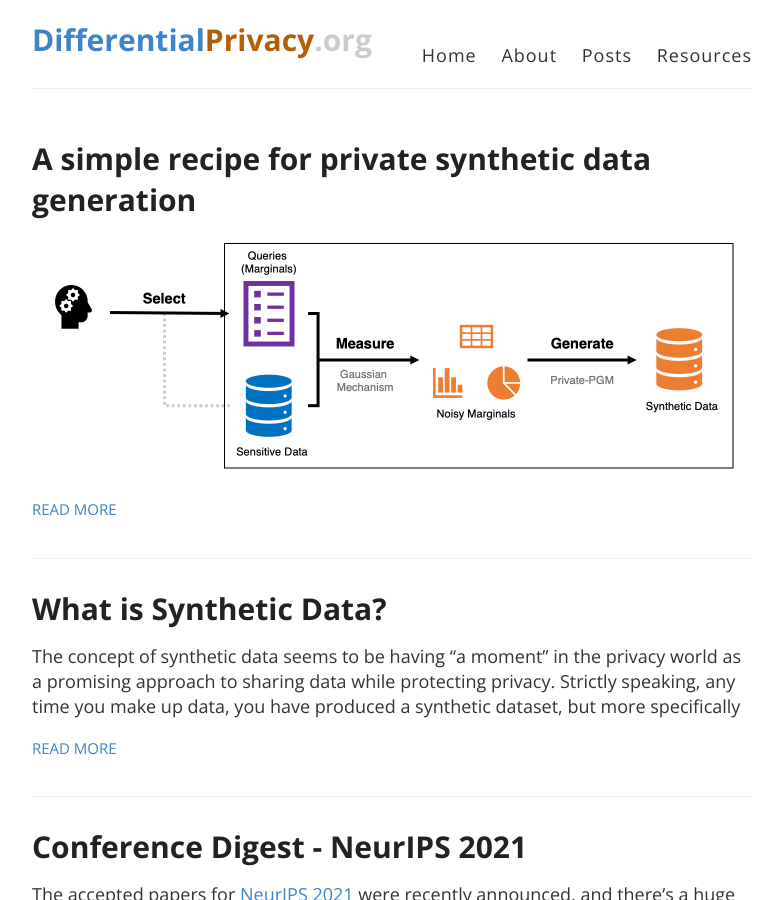
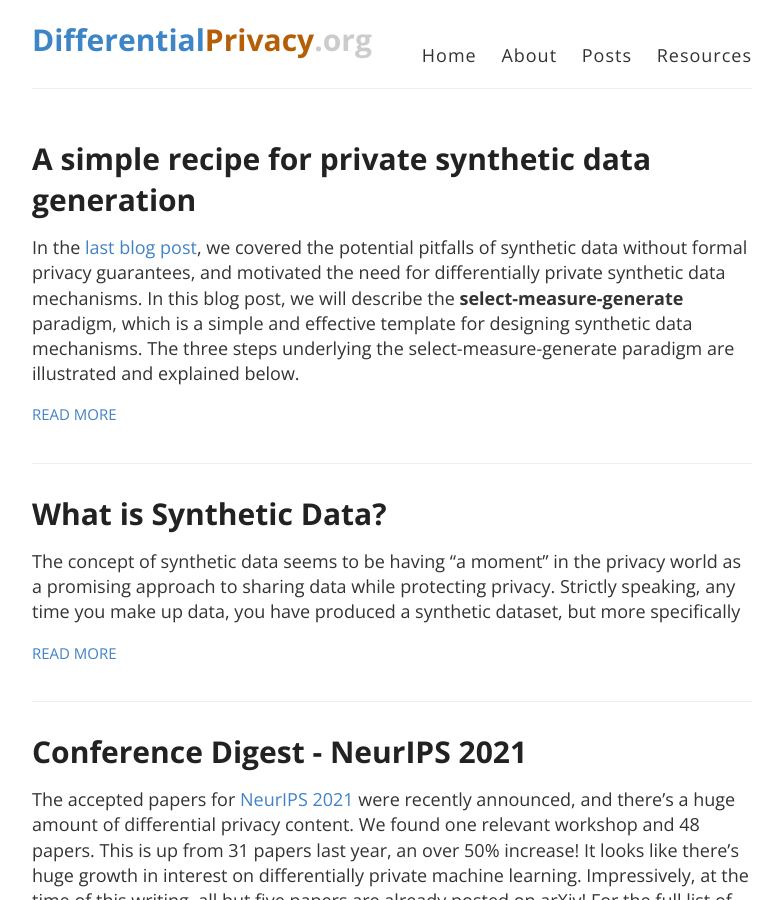
Before and after one commit to differentialprivacy/differentialprivacy, a Jekyll site: the page built from index.html, in a window 1280 px wide and 900 px high. Shown: the whole window, without its empty margins (248-1031 px from the left). Built offline with Jekyll 4.4.1, drawn with Linux system fonts in a browser that asks for light colours; some of the changed lines change nothing that is shown.

Commit message:
comments

```diff
--- a/_posts/2022-01-24-synth-data-1.md
+++ b/_posts/2022-01-24-synth-data-1.md
@@ -9,24 +9,21 @@
 categories: [Surveys]
 ---
 
+
+In the [last blog post](https://differentialprivacy.org/synth-data-0/), we covered the potential pitfalls of synthetic data without formal privacy guarantees, and motivated the need for differentially private synthetic data mechanisms.  In this blog post, we will describe the **select-measure-generate** paradigm, which is a simple and effective template for designing synthetic data mechanisms.  The three steps underlying the select-measure-generate paradigm are illustrated and explained below.
+
 ![](/images/select-measure-reconstruct.png)
-
-In the [last blog post](https://differentialprivacy.org/synth-data-0/), we covered the potential pitfalls of synthetic data without formal privacy guarantees, and motivated the need for differentially private synthetic data mechanisms.  Many mechanisms for this problem follow the so-called **select-measure-generate** paradigm.  The three steps underlying the select-measure-generate paradigm are illustrated in the figure above, and explained below.
 
 1. **Select** a collection of queries to measure --- typically low-dimensional marginals.
 2. **Measure** the selected queries privately using a noise-addition mechanism.
-3. **Generate** synthetic data that best explains the noisy measurements.
+3. **Generate** synthetic data that best explains the noisy measurements.[^0]
+
+[^0]: The Generate step is a post-processing of already privatized noisy marginals, and therefore the privacy analysis only needs to reason about the first two steps.
 
 Mechanisms in this class differ primarily in their methodology for selecting queries and their algorithm for generating synthetic data from noisy measurements.  The focus of this blog post is the final **Generate** step.  Specifically, we will explore different ways in which one can model data distributions for the purpose of generating synthetic data, outlining the qualitative pros and cons of each method. We will then introduce the **[Marginal-Based Inference (MBI)](https://github.com/ryan112358/private-pgm){:target="_blank"}** repository that provides methods that, given some set of noisy measurements, enables users to generate synthetic data in a generic and scalable way.
 
-Separating the Generate subroutine from the existing synthetic data generation mechanisms greatly simplifies the design space of new differentially private mechanisms.  It allows the mechanism designer to focus on *selecting the queries* to maximize utility of the synthetic data, rather than *how to generate synthetic data* that explain the noisy measurements well.  Both are challenging problems, and MBI provides principled solutions to the latter problem, while exposing a simple interface that can be readily adopted by mechanism designers.
 
-
-After reading this blog post you will:
-
-* Understand how different methods for Generate are related and differ.
-* Be able to use MBI to design your first synthetic data mechanism.
-* Be ready to compete in the next synthetic data competition!
+Separating the Generate subroutine from the existing synthetic data generation mechanisms greatly simplifies the design space of new differentially private mechanisms.  It allows the mechanism designer to focus on *selecting the queries* to maximize utility of the synthetic data, rather than *how to generate synthetic data* that explain the noisy measurements well.  Both are challenging technical problems that require different techniques to solve, and MBI provides principled solutions to the latter problem, while exposing an interface that can be readily adopted by mechanism designers.
 
 # The Generate Subproblem: A Unifying View
 
@@ -34,7 +31,7 @@
 
 \\\[ \hat{D} \in \text{arg} \max\_{D \in \mathcal{D}} \log \mathbb{P}[\mathcal{M}(D) = y] \tag{0} \\\]
 
-This is a high-dimensional discrete optimization problem, and is generally infeasible to solve in practice, even in low-dimensional settings.  It is common to consider the relaxed problem that instead optimizes over the set of *probability distributions*:
+This is a high-dimensional discrete optimization problem, and is generally intractable to solve in practice, even in low-dimensional settings.  It is common to consider the relaxed problem that instead optimizes over the set of *probability distributions* \\\( \mathcal{S} \\\):
 
 [^1]: Here we assume that \\\( \mathcal{M} \\\) is a mechanism with a discrete output space.  In practice, this is always the case because any mechanism implemented on a finite computer must have a discrete output space.  For continuous output spaces, interpret the objective function as a log density rather than a log probability.
 
@@ -52,7 +49,7 @@
 
 ### Direct
 
-We can attempt to solve Problem \ref{eq1} directly by utilizing any algorithm for convex optimization over the probability simplex, such as multiplicative weights.  This method works well in low-dimensional regimes, although quickly becomes intractable for higher-dimensional domains, where it is generally infeasible to even enumerate all the entries of a single distribution \\\( P \\\), let alone optimize over the space of all distributions.
+We can attempt to solve Problem \ref{eq1} directly by utilizing any algorithm for convex optimization over the probability simplex, such as multiplicative weights.  This method works well in low-dimensional regimes, although quickly becomes intractable for higher-dimensional domains, where it is generally intractable to even enumerate all the entries of a single distribution \\\( P \\\), let alone optimize over the space of all distributions.
 
 Until recently, variants of the direct method were the only general-purpose solutions available for this problem, and as a result, many mechanisms struggled to scale to high-dimensional domains.  Recently, several methods have been proposed that attempt to overcome the curse of dimensionality inherent in the direct approach, which scale by imposing additional assumptions on the mechanism \\\( \mathcal{M} \\\) and/or by relaxing the optimization problem.  A common theme is to restrict attention to a subset of joint distributions which have tractable representations.     The sections below describe these more scalable methods, including the different (implicit) assumptions each method makes, as well as the consequences of those assumptions.
 
@@ -60,7 +57,7 @@
 
 The first method we describe is [PGM](https://arxiv.org/abs/1901.09136){:target="\_blank"}, which was a key component of the first-place solution in the 2018 NIST Differential Privacy [Synthetic Data Competition](https://www.nist.gov/ctl/pscr/open-innovation-prize-challenges/past-prize-challenges/2018-differential-privacy-synthetic){:target="\_blank"} and in both the first and second-place solutions in the follow-up [Temporal Map Competition](https://www.nist.gov/ctl/pscr/open-innovation-prize-challenges/current-and-upcoming-prize-challenges/2020-differential){:target="\_blank"}.
 
-PGM scales by restricting attention to distributions that can be represented as a graphical model \\\( P\_{\theta} \\\).  The key observation of PGM is that when \\\( \mathcal{M} \\\) only depends on \\\( P \\\) through it's low-dimensional marginals, then one of the optimizers of Problem \ref{eq1} is a graphical model with parameters \\\( \theta \\\).  In this case, Problem \ref{eq1} is under-determined and typically has infinitely many solutions.  It turns out that the solution found by PGM has maximum entropy among all solutions to the problem --- a very natural way to break ties among equally good solutions. Remarkably, these facts are true for any dataset --- they do not require the underlying data to be generated from a graphical model with the same structure [[MMS21]](https://arxiv.org/abs/2108.04978){:target="\_blank"}.
+PGM scales by restricting attention to distributions that can be represented as a graphical model \\\( P\_{\theta} \\\).  The key observation of PGM is that when \\\( \mathcal{M} \\\) only depends on \\\( P \\\) through its low-dimensional marginals, then one of the optimizers of Problem \ref{eq1} is a graphical model with parameters \\\( \theta \\\).  In this case, Problem \ref{eq1} is under-determined and typically has infinitely many solutions.  It turns out that the solution found by PGM has maximum entropy among all solutions to the problem --- a very natural way to break ties among equally good solutions. Remarkably, these facts are true for any dataset --- they do not require the underlying data to be generated from a graphical model with the same structure [[MMS21]](https://arxiv.org/abs/2108.04978){:target="\_blank"}.
 
 The parameter vector \\\( \theta \\\) is often much smaller than \\\( P \\\), and we can efficiently optimize it, bypassing the curse of dimensionality in this special case.  The size of \\\( \theta \\\) and in turn the complexity of PGM depends on the mechanism \\\( \mathcal{M} \\\), and in the worst case is the same as the Direct method.[^6]  However, in many common cases of practical interest, the complexity of PGM is exponentially better than that of Direct, in which case we can efficiently solve the optimization problem above, finding \\\( \theta \\\) and thus a tractable representation of \\\( \hat{P} \\\).  The complexity ultimately depends on the size of the junction tree derived from the mechanism \\\( \mathcal{M} \\\), and understanding this relationship requires some expertise in graphical models.  However, if we utilize this understanding to design \\\( \mathcal{M} \\\), we can avoid this worst-case behavior, as [MST](https://arxiv.org/abs/2108.04978){:target="\_blank"} and [PrivMRF](http://vldb.org/pvldb/vol14/p2190-cai.pdf){:target="\_blank"} do.
 
@@ -74,9 +71,9 @@
 
 ### Generative Networks
 
-Among the iterative methods introduced by [Liu et al., 2021](https://arxiv.org/abs/2106.07153){:target="\_blank"} is GEM (Generative networks with the exponential mechanism), an approach inspired by generative adversarial networks. As part of their overall mechanism, Liu et al. propose representing any dataset as mixture of product distributions over attributes in the data domain. They implicitly encode such distributions using a generative neural network with a softmax layer. In concrete terms, given some Gaussian noise \\\( \mathbf{z} \sim \mathcal{N}(0, I) \\\), their **Generate** step outputs \\\( f_\theta(\mathbf{z}) \\\) where \\\( f \\\) is some feedforward neural network parametrized by \\\( \theta \\\). \\\( f_\theta(\mathbf{z}) \\\) represents a collection of marginal distributions for each individual attribute in the domain, which can be used to directly answer any k-way marginal query. Alternatively, one can sample directly from \\\( f_\theta(\mathbf{z}) \\\) if the goal is generate *real* synthetic data.
+Among the iterative methods introduced by [[LVW21]](https://arxiv.org/abs/2106.07153){:target="\_blank"} is GEM (Generative networks with the exponential mechanism), an approach inspired by generative adversarial networks. They propose representing any dataset as mixture of product distributions over attributes in the data domain. They implicitly encode such distributions using a generative neural network with a softmax layer. In concrete terms, given some Gaussian noise \\\( \mathbf{z} \sim \mathcal{N}(0, I) \\\), their **Generate** step outputs \\\( f_\theta(\mathbf{z}) \\\) where \\\( f \\\) is some feedforward neural network parametrized by \\\( \theta \\\). \\\( f_\theta(\mathbf{z}) \\\) represents a collection of marginal distributions for each individual attribute in the domain, which can be used to directly answer any k-way marginal query. Alternatively, one can sample directly from \\\( f_\theta(\mathbf{z}) \\\) if the goal is generate synthetic tabular data.
 
-Note that the size of \\\( \mathbf{z} \\\) can be arbitrarily large, meaning that this generative network approach can theoretically be scaled up to capture any distribution \\\( P \\\). Moreover, like in Aydore et al., 2021, Liu et al., 2021 show that one can achieve strong performance in practical settings even when \\\( \mathbf{z} \\\) is small, making such generative network approaches to scale in terms of both computation and memory. Howevever, as is commonly found in deep learning methods, this optimization problem is nonconvex.
+Note that the size of \\\( \mathbf{z} \\\) can be arbitrarily large, meaning that this generative network approach can theoretically be scaled up to capture any distribution \\\( P \\\). Moreover, [[LVW21]](https://arxiv.org/abs/2106.07153) show that one can achieve strong performance in practical settings even when \\\( \mathbf{z} \\\) is small, making such generative network approaches to scale in terms of both computation and memory. Howevever, as is commonly found in deep learning methods, this optimization problem is nonconvex.
 
 
 ### Local Consistency
@@ -153,13 +150,13 @@
 
 To generate synthetic data, we have to simply instantiate one of the inference engines imported.  In the code snippet above, we use the FactoredInference engine, which corresponds to the PGM method.  The other inference engines share the same interface, and can be used instead if desired.
 
-> **Remark 4**: By utilizing the inference engines implemented in MBI, end-to-end synthetic data mechanisms can be written with remarkably little code.  This simple example required less than 25 lines of code, and [more complex mechanisms](https://github.com/ryan112358/private-pgm/tree/master/mechanisms){:target="\_blank"} can usually be written in a single file with less than 200 lines of code.  As a result, future research can focus on the orthogonal problem of measurement selection, and new ideas can more rapidly be evaluated and iterated on.
+> **Remark 4**: By utilizing the inference engines implemented in MBI, end-to-end synthetic data mechanisms can be written with remarkably little code.  This simple example required less than 25 lines of code, and [more complex mechanisms](https://github.com/ryan112358/private-pgm/tree/master/mechanisms){:target="\_blank"} can usually be written in a single file with less than 200 lines of code.  As a result, future research can focus on the measurement selection subproblem, and new ideas can more rapidly be evaluated and iterated on.
 
 We evaluated the quality of the synthetic data generated by measuring the error of the measured marginals.  Interestingly, the synthetic data has lower error than the noisy marginals, with reductions in error up to 30% for the larger marginals, and around 3% for the smaller ones.  This is not surprising --- by generating synthetic data, we resolve the inconsistencies in the noisy measurements, which reduces error.
 
 ![](/images/smr1.png)
 
-We can also use the synthetic data to estimate marginals we didn't measure with the Gaussian mechanism.  These estimates may or may not be accurate, it depends on the data and the marginal being estimated.  For example, the error on the (sex, income>50K) marginal is around 0.02, while the error on the (education-num, occupation) marginal is about 0.5.  The fact that the synthetic data is not accurate for some marginals is not a limitation of the method used for Generate, but rather an artifact of what marginals were selected.  Thus, it's clear that selecting the right marginals to measure plays a crucial role in the quality of the synthetic data. This is an important open problem that will be the topic of a future blog post.
+We can also use the synthetic data to estimate marginals we didn't measure with the Gaussian mechanism.  These estimates may or may not be accurate, it depends on the data and the marginal being estimated.  For example, the error on the (sex, income>50K) marginal is around 0.02, while the error on the (education-num, occupation) marginal is about 0.5.  The fact that the synthetic data is not accurate for some marginals is not a limitation of the method used for Generate, but rather an artifact of what marginals were selected.  Thus, it is clear that selecting the right marginals to measure plays a crucial role in the quality of the synthetic data. This is an important open problem that will be the topic of a future blog post.
 
 ![](/images/smr2.png)
 
```
